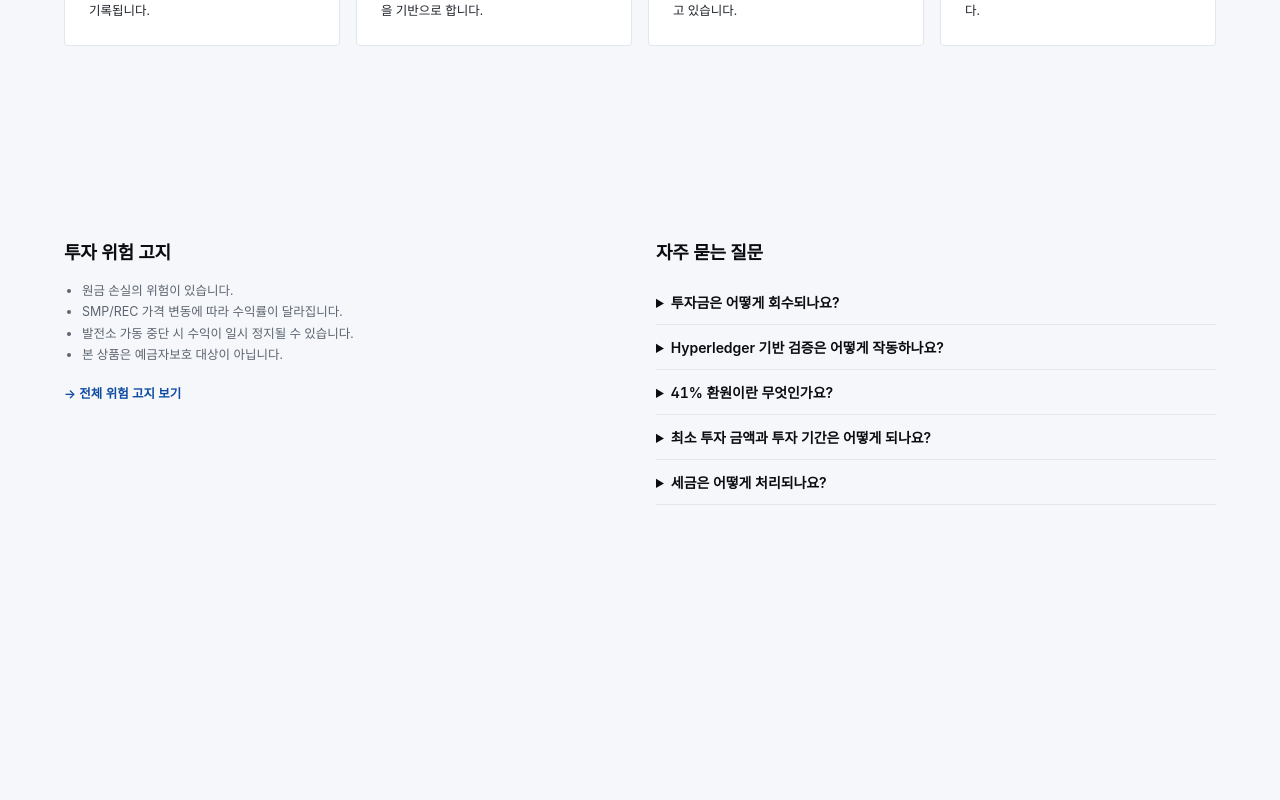
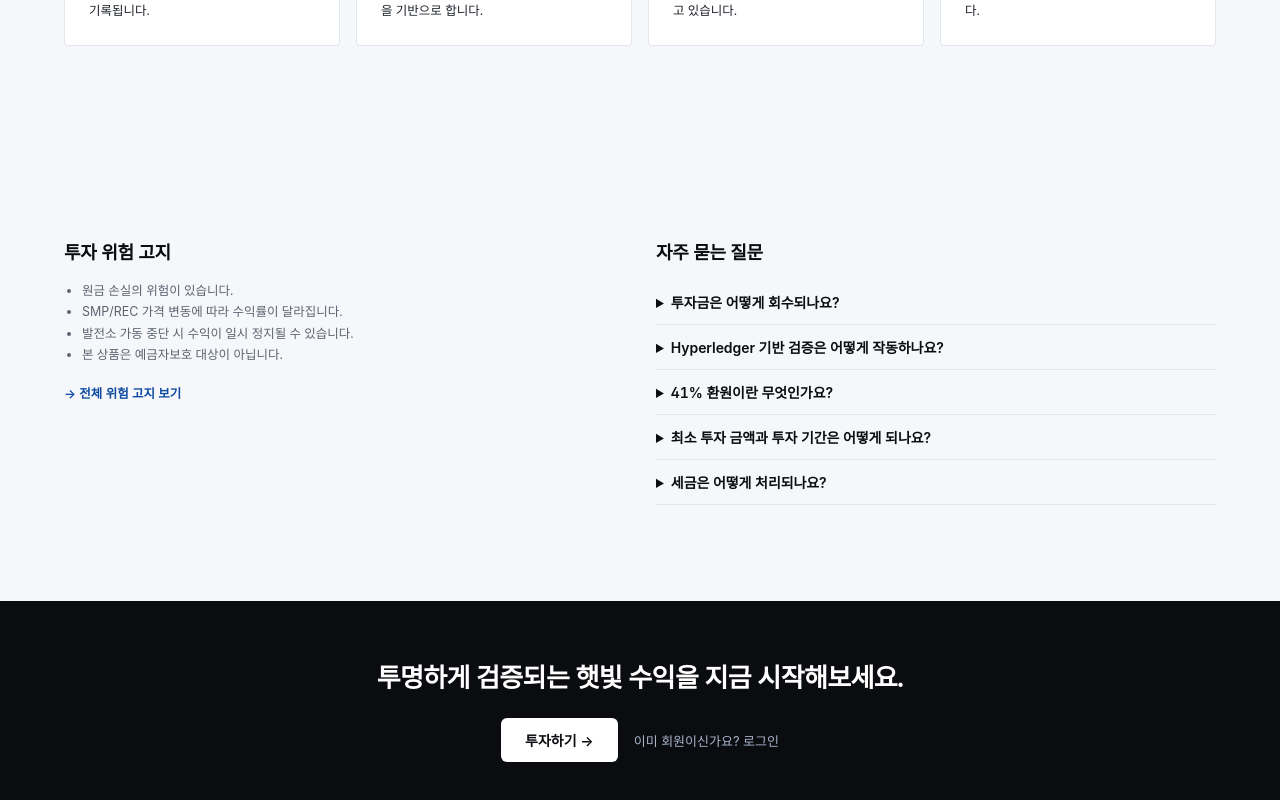
Before and after one commit to mattysouth97/lucia-pilot, a React (Vite) app in the folder apps/web/: page /invest in a window 1280 px wide. Shown: the part 3019-3819 px from the top of the page. Before the commit the page ends 3620 px from the top, so only its background shows below. Built offline with nearby package versions, Linux system fonts and the light colour scheme; a web font is replaced by a local one.

Commit message:
feat(web): FR-R-001 PreFooterCTA dark band

```diff
--- a/apps/web/src/routes/Invest/index.tsx
+++ b/apps/web/src/routes/Invest/index.tsx
@@ -5,6 +5,7 @@ import { HowItWorks } from './sections/HowItWorks';
 import { ImpactStrip } from './sections/ImpactStrip';
 import { LiveLedgerRibbon } from './sections/LiveLedgerRibbon';
 import { Disclosure } from './sections/Disclosure';
+import { PreFooterCTA } from './sections/PreFooterCTA';
 import { StationGrid } from './sections/StationGrid';
 import { TrustGrid } from './sections/TrustGrid';
 
@@ -20,6 +21,7 @@ export function Landing() {
         <StationGrid />
         <TrustGrid />
         <Disclosure />
+        <PreFooterCTA />
       </main>
     </>
   );
--- /dev/null
+++ b/apps/web/src/routes/Invest/sections/PreFooterCTA.tsx
@@ -0,0 +1,28 @@
+// apps/web/src/routes/Invest/sections/PreFooterCTA.tsx
+import { CTA_PRIMARY, PRE_FOOTER_HEADLINE, PRE_FOOTER_LOGIN_LINK } from '../copy';
+
+export function PreFooterCTA() {
+  return (
+    <section aria-label="투자 시작" style={{ background: 'var(--ink)', color: '#fff' }}>
+      <div className="landing-container" style={{ padding: '56px 24px', textAlign: 'center' }}>
+        <p style={{ fontSize: 'clamp(20px, 3vw, 26px)', fontWeight: 700, letterSpacing: '-0.025em', margin: '0 0 24px' }}>
+          {PRE_FOOTER_HEADLINE}
+        </p>
+        <div style={{ display: 'inline-flex', flexWrap: 'wrap', gap: 16, alignItems: 'center', justifyContent: 'center' }}>
+          <a
+            href="/invest/onboarding"
+            style={{
+              background: '#fff', color: 'var(--ink)',
+              padding: '12px 24px', borderRadius: 6, fontSize: 14, fontWeight: 600,
+            }}
+          >
+            {CTA_PRIMARY} →
+          </a>
+          <a href="/invest/onboarding" style={{ fontSize: 13, color: '#A8B4CC' }}>
+            {PRE_FOOTER_LOGIN_LINK}
+          </a>
+        </div>
+      </div>
+    </section>
+  );
+}
```
